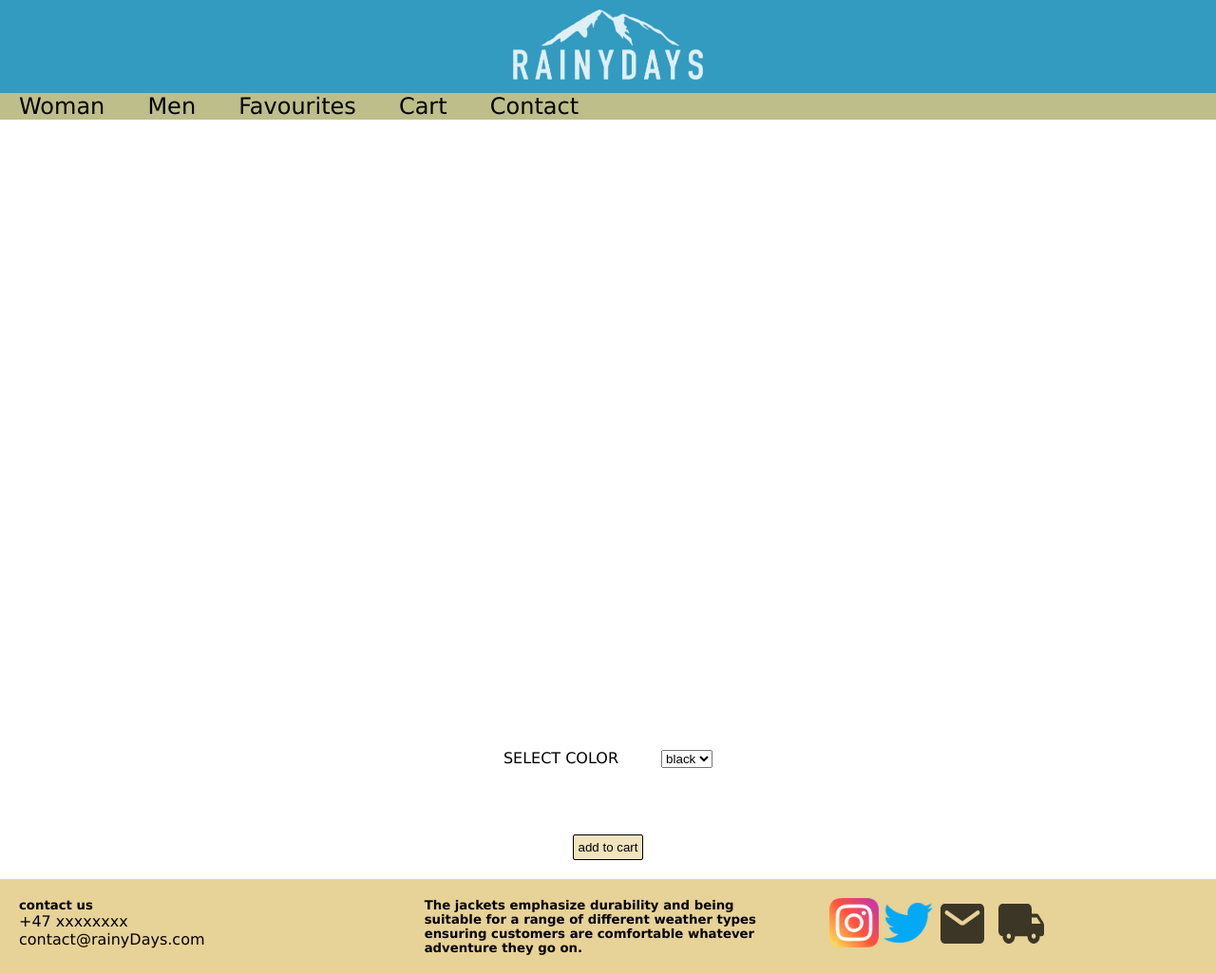
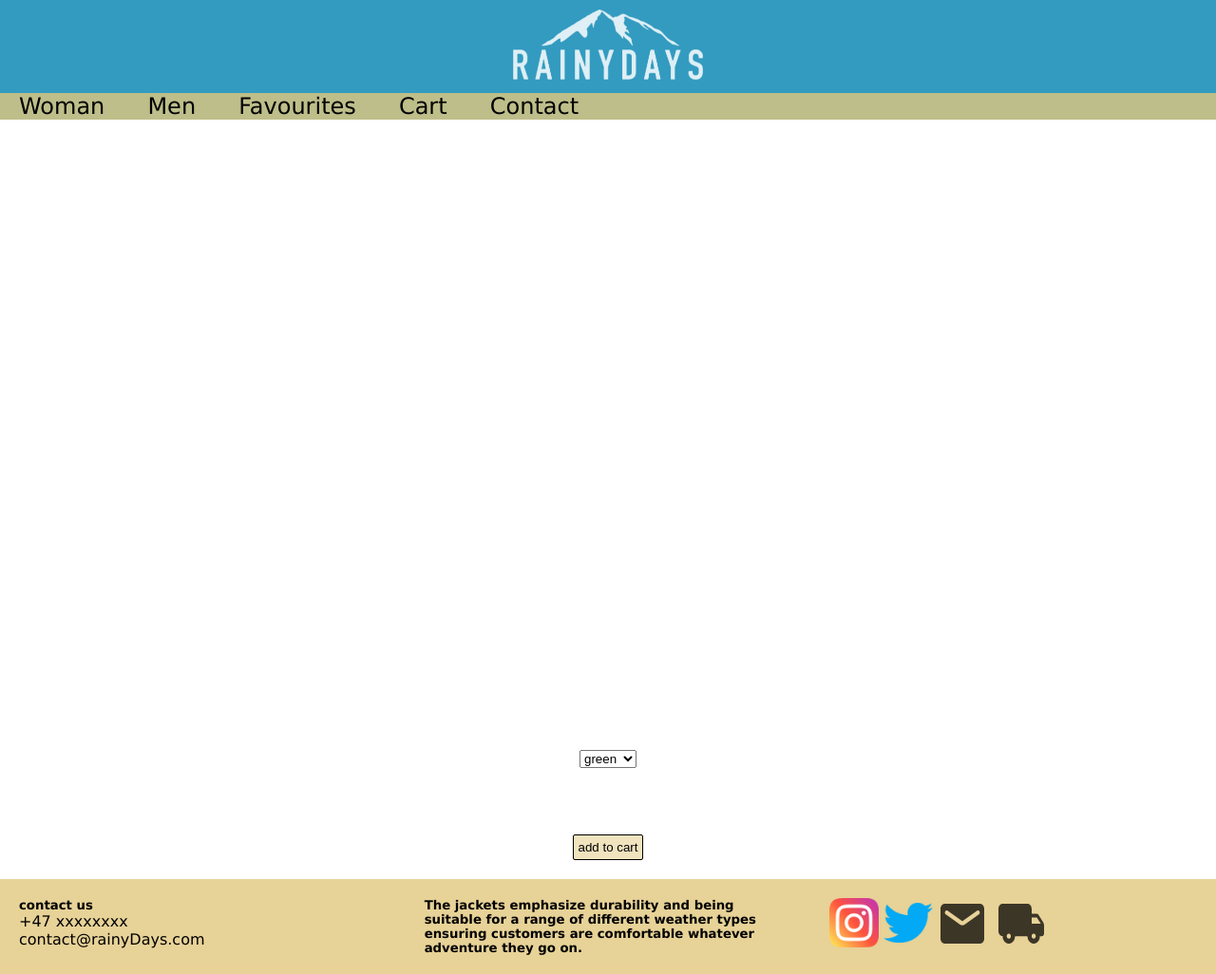
Before and after one commit to olemart1n/ID-CourseAssignment, a plain HTML site: page spesific.html in a window 1280 px wide. Shown: the whole page at 95% size. Drawn offline with Linux system fonts and the light colour scheme; no server answers.

Commit message:
last update

```diff
--- a/spesific.html
+++ b/spesific.html
@@ -31,13 +31,11 @@
 
         </div>
         <div>
-            <label for="color-dropdown">select color</label>
             <select name="color" id="color-dropdown">
-            <option value="black">black</option>
-            <option value="blue">grey</option>
-            <option value="blue">red</option>
-        </select>
-    </div>
+                <option value="green">green</option>
+                <option value="yellow">yellow</option>
+            </select>
+        </div>
         <button id="add-to-cart">add to cart</button>
     </main>
     <footer>
@@ -67,6 +65,5 @@
     <script src="/JS/navToggle.js"></script>
     <script src="/JS/fixedPosition.js"></script>
     <script src="/JS/spesific.js"></script>
-    <script src="/JS/cartcounter.js"></script>
 </body>
 </html>
--- a/styles/spesific.css
+++ b/styles/spesific.css
@@ -32,7 +32,3 @@ main div * {
     margin-top: 0px;
     background-color: rgba(226, 199, 126, 0.5);
 }
-
-label {
-    text-transform: uppercase;
-}
```
